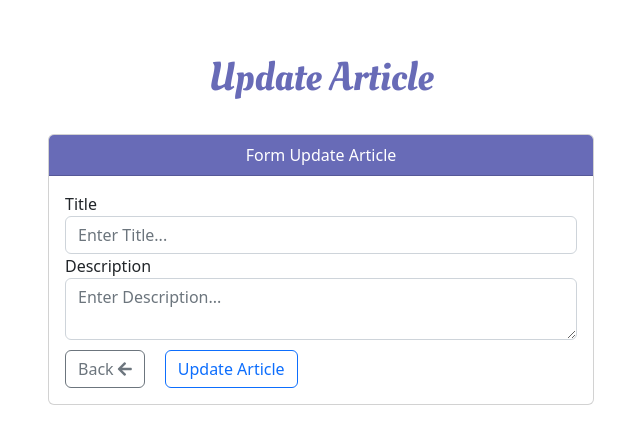
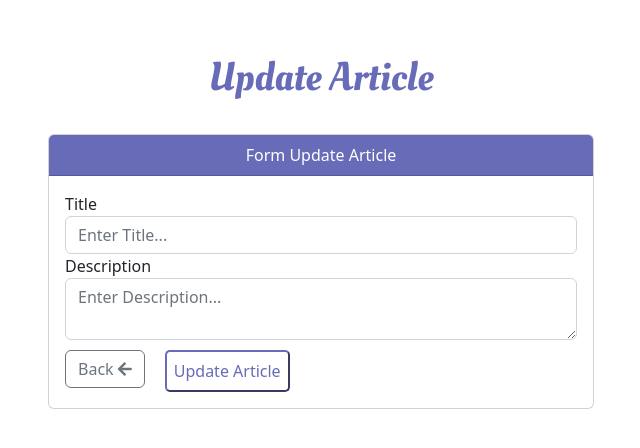
Before and after one commit to Jump-Higher/REACT-CRUD-API, a React (Vite) app in the folder Frontend/: page /update-article/1 in a window 1280 px wide. Shown: the part 116-564 px from the top of the page, without its empty margins (319-959 px from the left). Built offline with nearby package versions, Linux system fonts and the light colour scheme; no server answers.

Commit message:
update button color

```diff
--- a/Frontend/src/crud/AddArticle/addArticle.css
+++ b/Frontend/src/crud/AddArticle/addArticle.css
@@ -5,3 +5,15 @@
   color: #fff !important;
   background-color: #686bb7 !important;
 }
+.color {
+  color: #686bb7;
+  background-color: #fff;
+  border-color: #686bb7 !important;
+  border-radius: 5px;
+  padding: 7px;
+}
+.color:hover {
+  background-color: #686bb7;
+  color: #fff;
+  border: none;
+}
--- a/Frontend/src/crud/AddArticle/index.jsx
+++ b/Frontend/src/crud/AddArticle/index.jsx
@@ -87,6 +87,7 @@ const AddArticle = () => {
                       label='Add Article'
                       variant='outline-success'
                       type='submit'
+                      className='color'
                     />
                   </div>
                 </form>
--- a/Frontend/src/crud/ListArticle/listArticle.css
+++ b/Frontend/src/crud/ListArticle/listArticle.css
@@ -1,15 +1,18 @@
 .title {
   font-family: 'Oleo Script', cursive;
-  /* color: #ffc93c; */
   color: #686bb7;
 }
 .color {
+  color: #686bb7;
+  background-color: #fff;
+  border-color: #686bb7 !important;
+  border-radius: 5px;
+  padding: 7px;
+}
+.color:hover {
+  background-color: #686bb7;
   color: #fff;
   border: none;
-  background-color: #686bb7;
-  border-color: #686bb7;
-  border-radius: 5px;
-  padding: 7px;
 }
 .color-head {
   color: #fff;
@@ -19,10 +22,7 @@
   color: #fff;
   background-color: #686bb7 !important;
 }
-.color:hover {
-  background-color: #ffc93c;
-  border-color: #ffc93c;
-}
+
 .color-search {
   color: #fff;
   background-color: #686bb7 !important;
--- a/Frontend/src/crud/UpdateArticle/index.jsx
+++ b/Frontend/src/crud/UpdateArticle/index.jsx
@@ -93,7 +93,11 @@ const UpdateArticle = () => {
                       />
                     </Link>
                     <Gap width={20} />
-                    <Button label='Update Article' variant='outline-primary' />
+                    <Button
+                      label='Update Article'
+                      variant='outline-primary'
+                      className='color'
+                    />
                   </div>
                 </form>
               </div>
```
